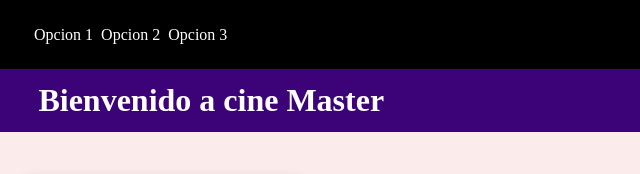
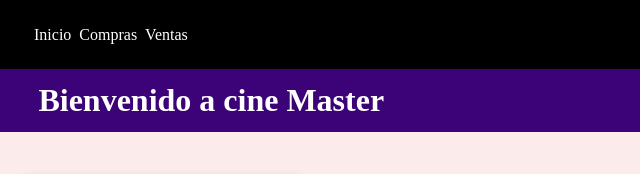
Before and after one commit to erick02edu/CineMaster, a plain HTML site: page index.html in a window 1280 px wide. Shown: the top 174 px of the page, 0-640 px from the left. Drawn offline with Linux system fonts and the light colour scheme.

Commit message:
Agregando titulos a menu

```diff
--- a/index.html
+++ b/index.html
@@ -10,15 +10,15 @@
 
     <ul class="Menu">
         <li>
-            <a href="#" class="OptionMenu">Opcion 1</a>
+            <a href="#" class="OptionMenu">Inicio</a>
         </li>
 
         <li>
-            <a href="#" class="OptionMenu">Opcion 2</a>
+            <a href="#" class="OptionMenu">Compras</a>
         </li>
 
         <li>
-            <a href="#" class="OptionMenu">Opcion 3</a>
+            <a href="#" class="OptionMenu">Ventas</a>
         </li>
 
     </ul>
```
